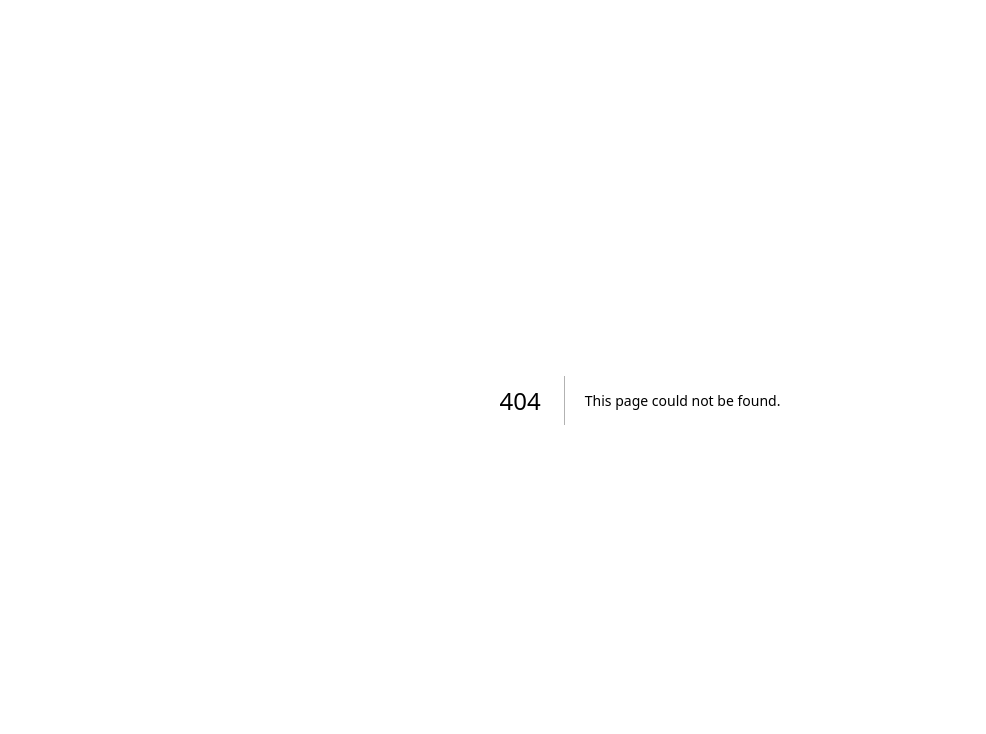
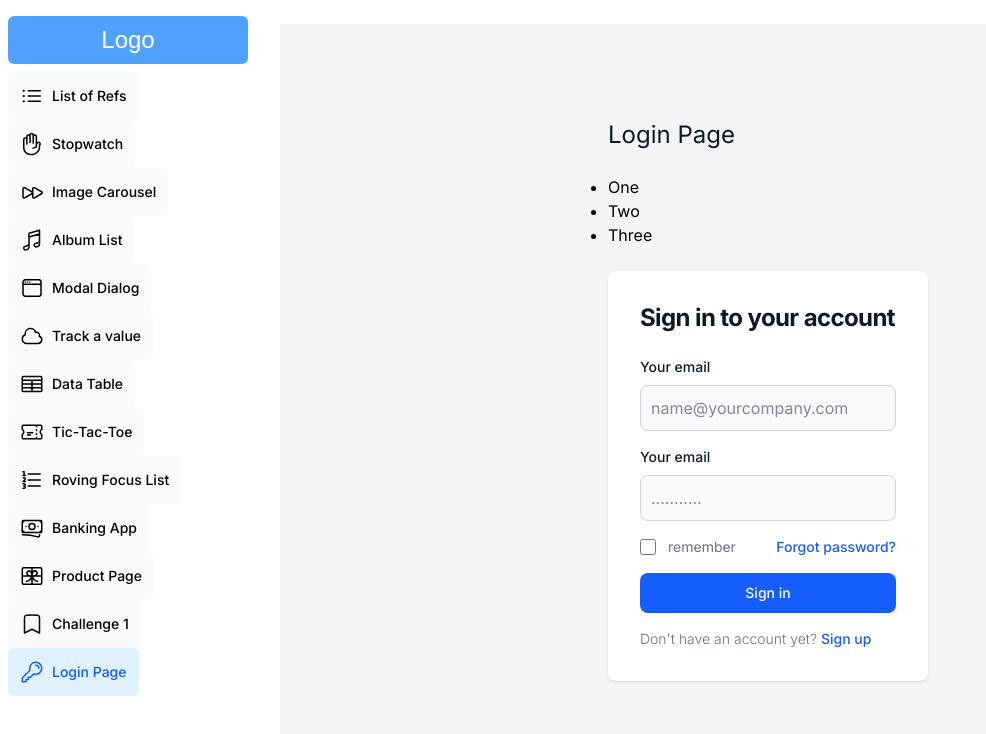
Before and after one commit to msrxse/next-challenges, a Next.js app: page /dashboard/login-page in a window 1280 px wide. Before the commit this address had no page. Shown: the top 734 px of the page, without its empty margins (0-986 px from the left). Built offline with nearby package versions, Linux system fonts and the light colour scheme; a web font is replaced by a local one.

Commit message:
build(client): add login page

```diff
--- /dev/null
+++ b/app/dashboard/login-page/page.tsx
@@ -0,0 +1,103 @@
+"use client";
+
+import React from "react";
+
+function Page() {
+  const handleSubmit = (e: React.FormEvent) => {
+    e.preventDefault();
+    console.log("form sended");
+  };
+
+  return (
+    <main className="bg-gray-100 h-full flex justify-center items-center">
+      <div className="p-6 space-y-6 sm:p-8">
+        <h1 className="text-2xl text-gray-900">Login Page</h1>
+        <ul className="list-disc">
+          <li>One</li>
+          <li>Two</li>
+          <li>Three</li>
+        </ul>
+        <section className="bg-white rounded-lg shadow sm:max-w-md">
+          <div className="p-6 space-y-6 md:space-y-6 sm:p-8">
+            <h1 className="text-2xl font-bold leading-tight tracking-tight text-gray-900">
+              Sign in to your account
+            </h1>
+            <form onSubmit={handleSubmit} className="space-y-4">
+              <div>
+                <label
+                  htmlFor="email"
+                  className="block mb-2 text-sm font-medium text-gray-900"
+                >
+                  Your email
+                </label>
+                <input
+                  className="bg-gray-50 border border-gray-300 text-gray-900 rounded-lg focus:ring-blue-600 focus:border-blue-600 block w-full p-2.5"
+                  type="email"
+                  id="email"
+                  placeholder="name@yourcompany.com"
+                  required
+                />
+              </div>
+              <div>
+                <label
+                  htmlFor="email"
+                  className="block mb-2 text-sm font-medium text-gray-900"
+                >
+                  Your email
+                </label>
+                <input
+                  type="password"
+                  className="bg-gray-50 border border-gray-300 text-gray-900 rounded-lg focus:ring-blue-600 focus:border-blue-600 block w-full p-2.5"
+                  id="password"
+                  placeholder="..........."
+                  required
+                />
+              </div>
+              <div className="flex items-center justify-between">
+                <div className="flex items-start">
+                  <div className="flex items-center h-5">
+                    <input
+                      id="remember"
+                      type="checkbox"
+                      aria-describedby="remember"
+                      className="w-4 h-4 border border-gray-300 rounded bg-gray-50 focus:ring-3 focus:ring-blue-300"
+                      required={false}
+                    />
+                  </div>
+                  <div className="ml-3 text-sm">
+                    <label htmlFor="remember" className="text-gray-500">
+                      remember
+                    </label>
+                  </div>
+                </div>
+                <a
+                  href="#"
+                  className="text-sm font-medium text-blue-600 hover:underline"
+                >
+                  Forgot password?
+                </a>
+              </div>
+              <button
+                type="submit"
+                className="w-full text-white bg-blue-600 hover:bg-blue-700 focus:ring-4 focus:outline-none focus:ring-blue-300 font-medium rounded-lg text-sm px-5 py-2.5 text-center"
+              >
+                Sign in
+              </button>
+              <p className="text-sm font-light text-gray-500 dark:text-gray-400">
+                Don&apos;t have an account yet?{" "}
+                <a
+                  className="font-medium text-blue-600 hover:underline"
+                  href="#"
+                >
+                  Sign up
+                </a>
+              </p>
+            </form>
+          </div>
+        </section>
+      </div>
+    </main>
+  );
+}
+
+export default Page;
--- a/app/ui/dashboard/nav-links.tsx
+++ b/app/ui/dashboard/nav-links.tsx
@@ -14,6 +14,7 @@ import {
   TableCellsIcon,
   TicketIcon,
   WindowIcon,
+  KeyIcon,
 } from "@heroicons/react/24/outline";
 import clsx from "clsx";
 import { usePathname } from "next/navigation";
@@ -51,13 +52,14 @@ const links = [
   { name: "Banking App", href: "/dashboard/banking-app", icon: BanknotesIcon },
   { name: "Product Page", href: "/dashboard/product-page", icon: GiftTopIcon },
   { name: "Challenge 1", href: "/dashboard/challenge-1", icon: BookmarkIcon },
+  { name: "Login Page", href: "/dashboard/login-page", icon: KeyIcon },
 ];
 
 function NavLinks({}) {
   const pathname = usePathname();
 
   return (
-    <>
+    <div className="flex flex-wrap">
       {links.map((link) => {
         const LinkIcon = link.icon;
         return (
@@ -76,7 +78,7 @@ function NavLinks({}) {
           </Link>
         );
       })}
-    </>
+    </div>
   );
 }
 
```
